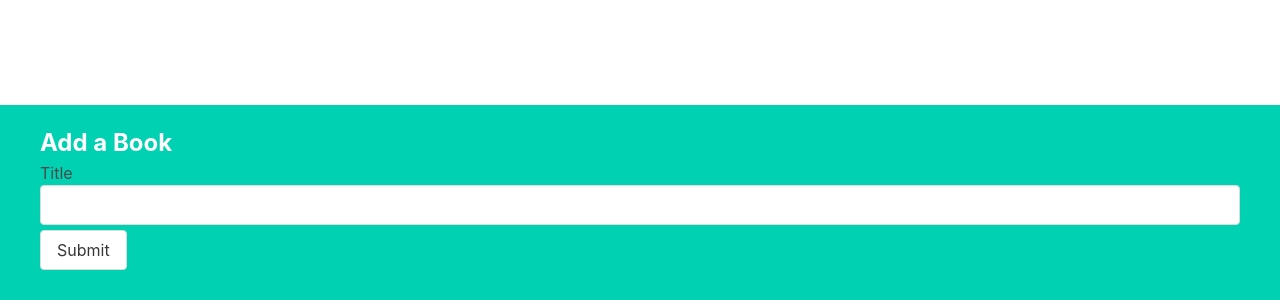
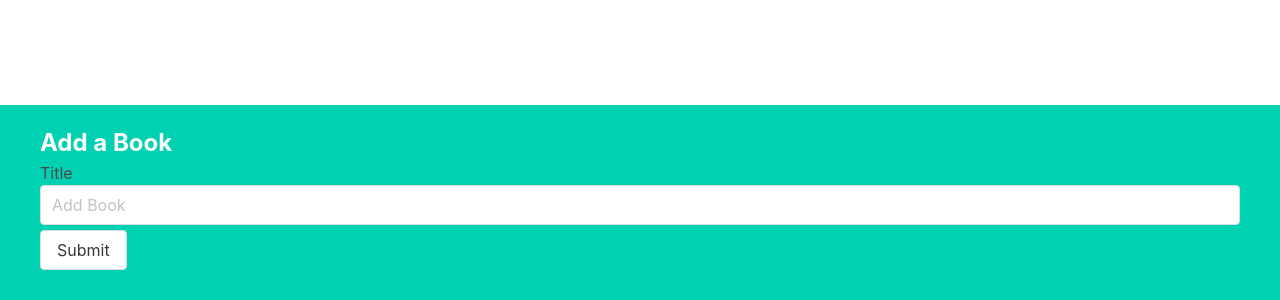
Before and after one commit to kuldeepperumalla/book-bucket, a React (Create React App) app: page / in a window 1280 px wide. Shown: the part 500-800 px from the top of the page. Built offline with nearby package versions, Linux system fonts and the light colour scheme.

Commit message:
commit #4

```diff
--- a/src/components/BookCreate.js
+++ b/src/components/BookCreate.js
@@ -18,7 +18,7 @@ function BookCreate({onCreate}) {
         <h3>Add a Book</h3>
         <form onSubmit={handleSubmit}>
             <label>Title</label>
-            <input className="input" value={title} onChange={handleChange}/>
+            <input placeholder="Add Book" className="input" value={title} onChange={handleChange}/>
             <button className="button" >Submit</button>
         </form>
     </div>
```
